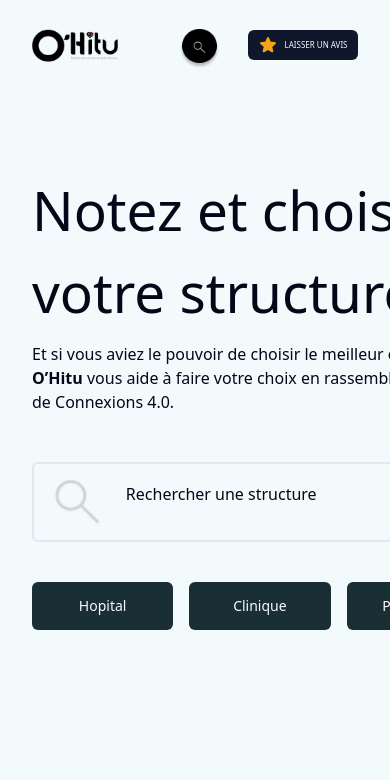
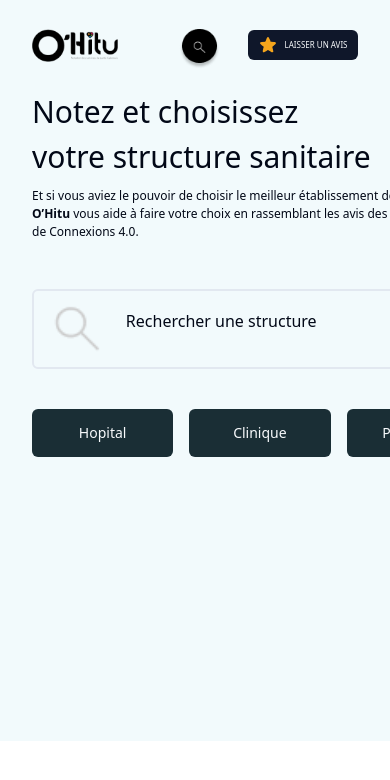
Before and after one commit to JojoELITE/O-Hitu-vite-project, a React (Vite) app: page / in a window 390 px wide. Shown: the top 780 px of the page. Built offline with nearby package versions, Linux system fonts and the light colour scheme.

Commit message:
fin de la version mobile , debut desktop

```diff
--- a/src/pages/Home.jsx
+++ b/src/pages/Home.jsx
@@ -54,16 +54,16 @@ function Home() {
 
 
 
-        <div className="py-20 lg:py-48 px-8 lg:px-28 flex justify-between bg-[#F2FAFC]">
+        <div className="py-0 lg:py-48 px-8 lg:px-28 flex justify-between bg-[#F2FAFC]">
 
             <div>
 
-                <div className="text-[54.8px]">
+                <div className="text-[30px] lg:text-[54.8px]">
                     <h1>Notez et choisissez <br/> votre structure sanitaire</h1>
                 </div>
 
 
-                <div className="py-2">
+                <div className="py-2 text-[12px] lg:text-[0px]">
                     <h6 >
                         Et si vous aviez le pouvoir de choisir le meilleur établissement de santé pour votre santé ? <br/>
                             <span className="font-bold">O’Hitu</span> vous aide à faire votre choix en rassemblant les avis des patients et la note général<br/>
```
